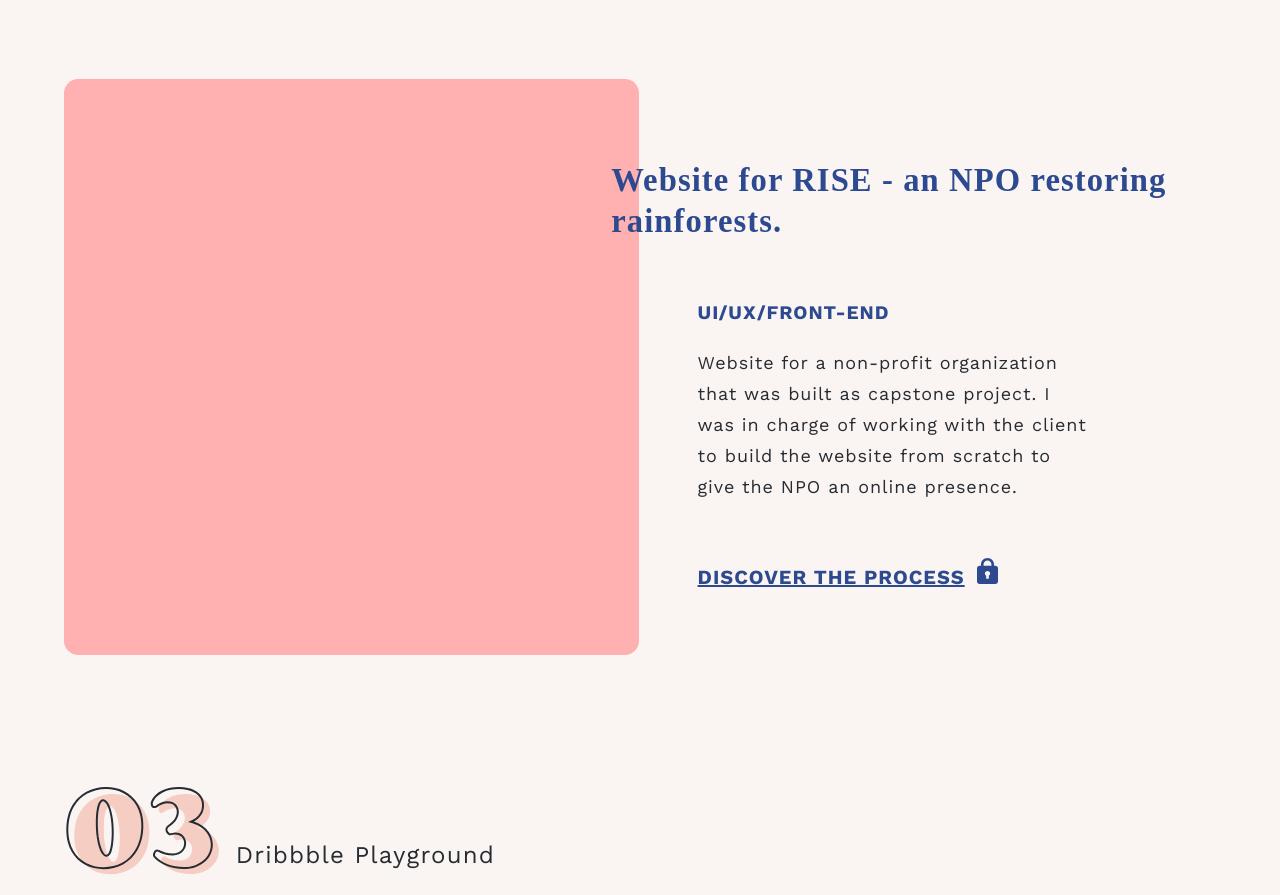
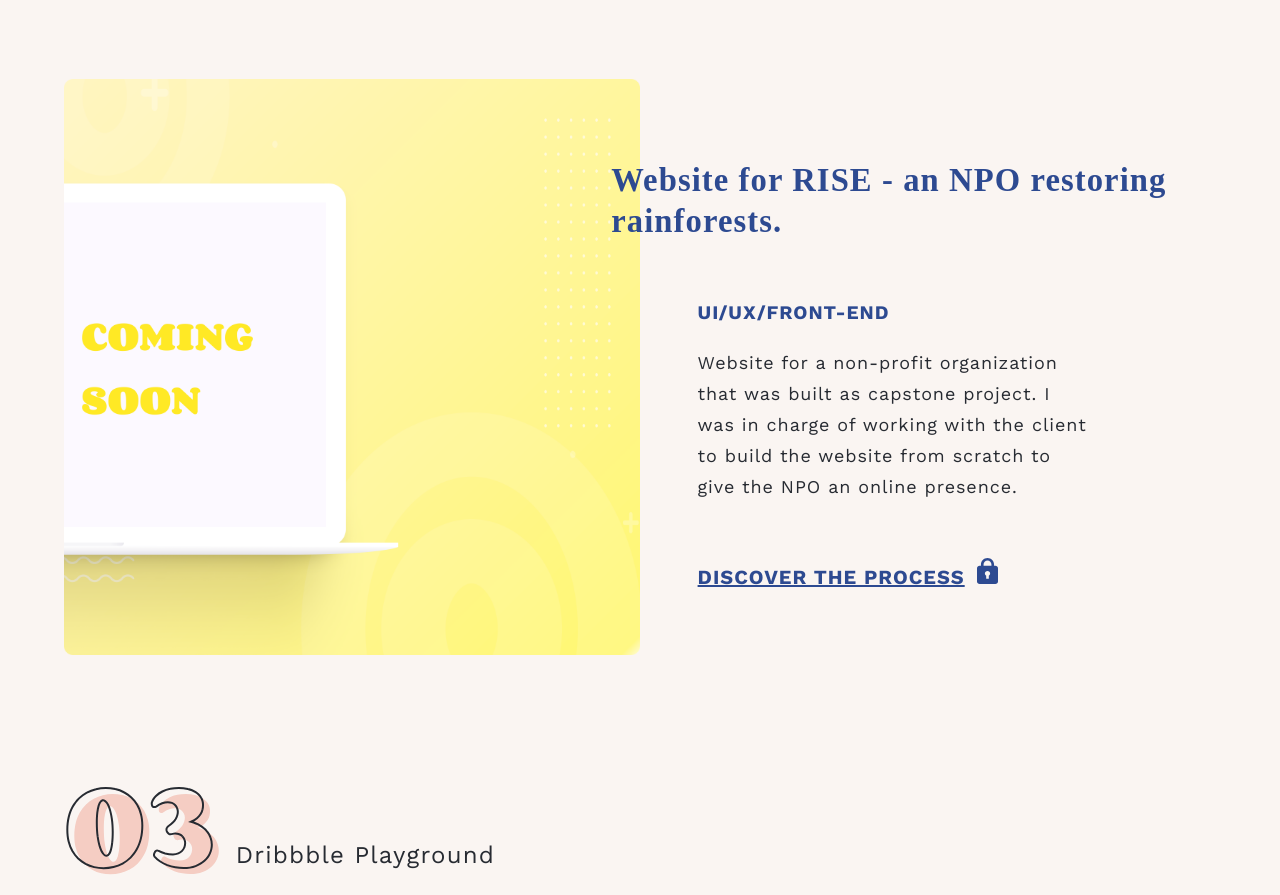
Before and after one commit to petra-stef/portfolio, a PHP site: page / in a window 1280 px wide. Shown: the part 3832-4727 px from the top of the page. Run offline with PHP 8.4, Linux system fonts and the light colour scheme; some web fonts are replaced.

Commit message:
changed thumbnail image

```diff
--- a/index.php
+++ b/index.php
@@ -104,7 +104,7 @@
 
     <!-- 4th Project -->
     <div class="project">
-      <img class="project-img" src="./img/pink_rectangle.svg">
+      <img class="project-img" src="./img/project4.png">
       <div class="project-header">
         <h2>Website for RISE - an NPO restoring rainforests. </h2>
       </div>
```
